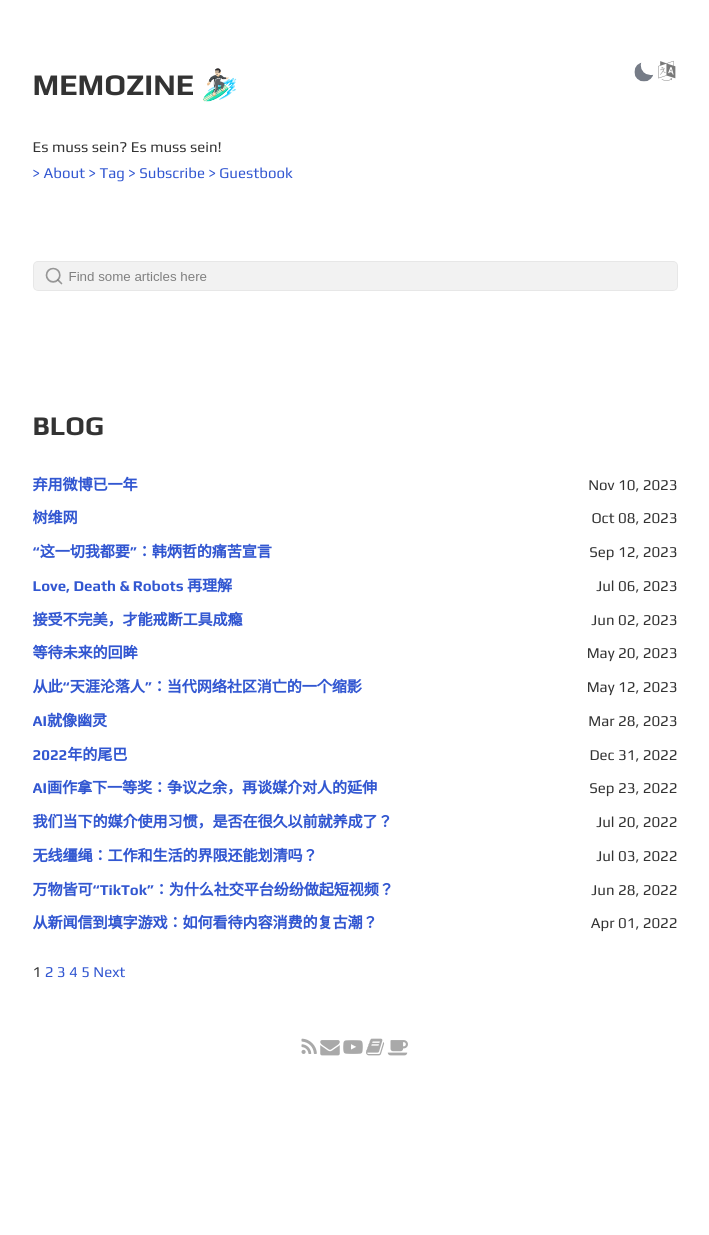
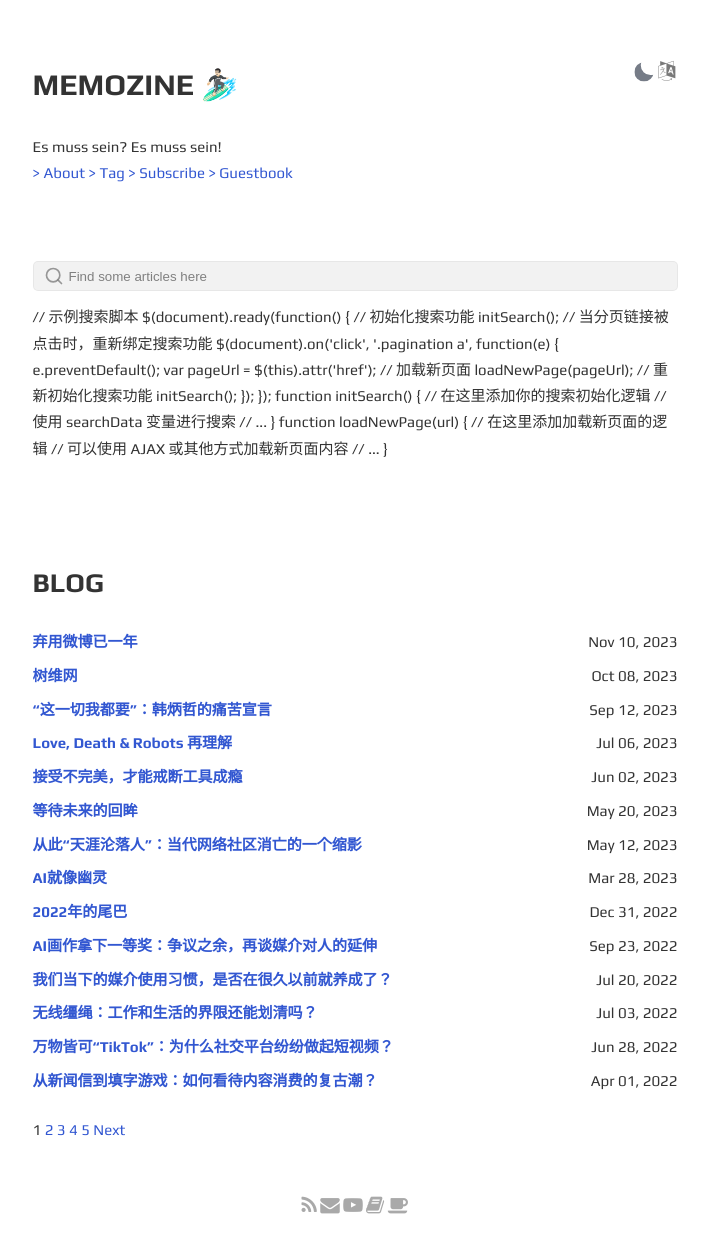
Before and after one commit to codyb1ue/codyb1ue.github.io, a Jekyll site: the page built from index.html, in a window 1280 px wide. Shown: the whole page, without its empty margins (285-994 px from the left). Built offline with Jekyll 4.4.1, drawn with Linux system fonts in a browser that asks for light colours; the list of posts is cut into pages by our own code; before the commit the page ends 1078 px from its top, so only the background shows below that.

Commit message:
Update index.html

```diff
--- a/index.html
+++ b/index.html
@@ -51,6 +51,36 @@
     <ul id="search-results"></ul>
 </div>
 
+// 示例搜索脚本
+
+$(document).ready(function() {
+    // 初始化搜索功能
+    initSearch();
+
+    // 当分页链接被点击时，重新绑定搜索功能
+    $(document).on('click', '.pagination a', function(e) {
+        e.preventDefault();
+        var pageUrl = $(this).attr('href');
+
+        // 加载新页面
+        loadNewPage(pageUrl);
+
+        // 重新初始化搜索功能
+        initSearch();
+    });
+});
+
+function initSearch() {
+    // 在这里添加你的搜索初始化逻辑
+    // 使用 searchData 变量进行搜索
+    // ...
+}
+
+function loadNewPage(url) {
+    // 在这里添加加载新页面的逻辑
+    // 可以使用 AJAX 或其他方式加载新页面内容
+    // ...
+}
 
 <section class="posts" id="Blog">
     <h2>BLOG</h2>
```
